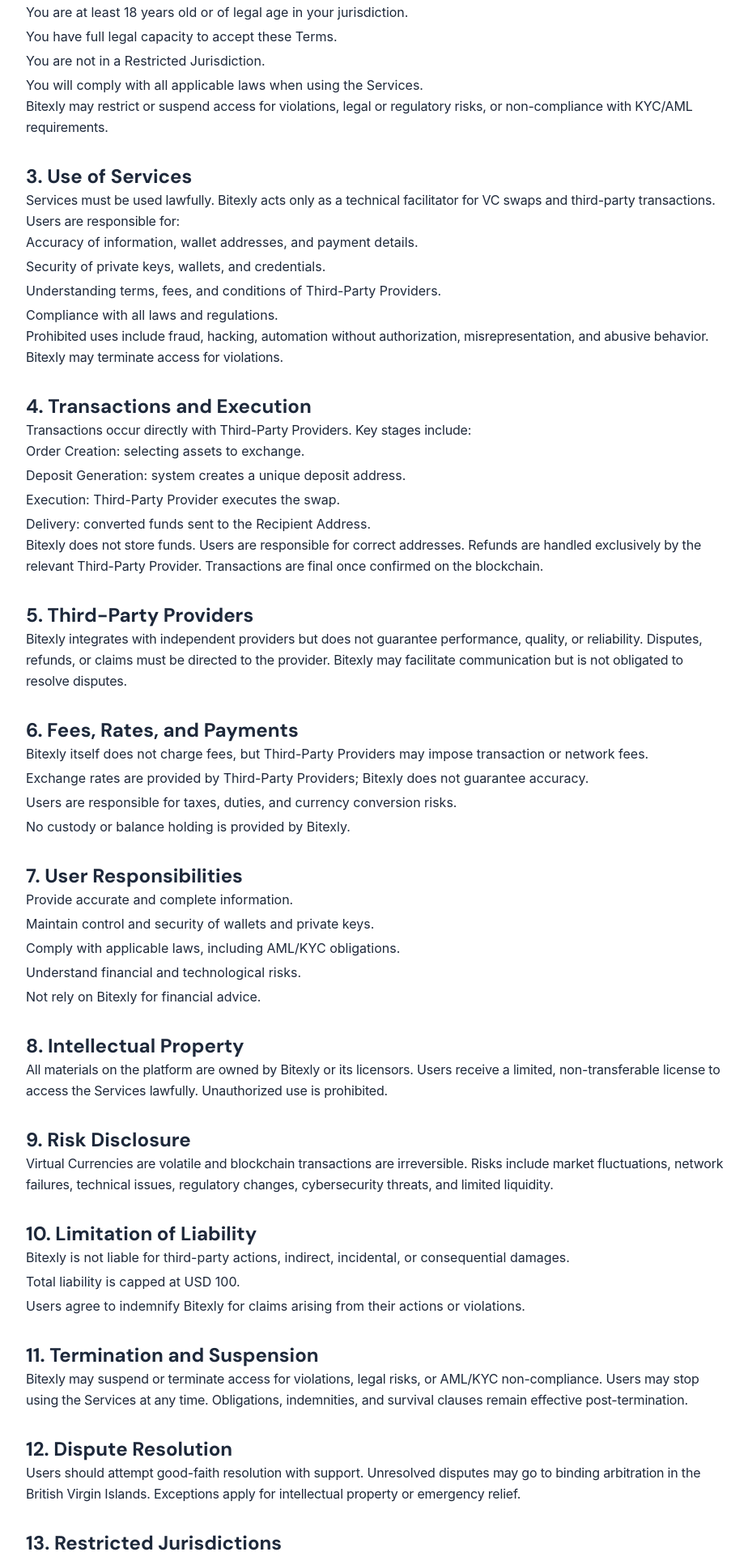
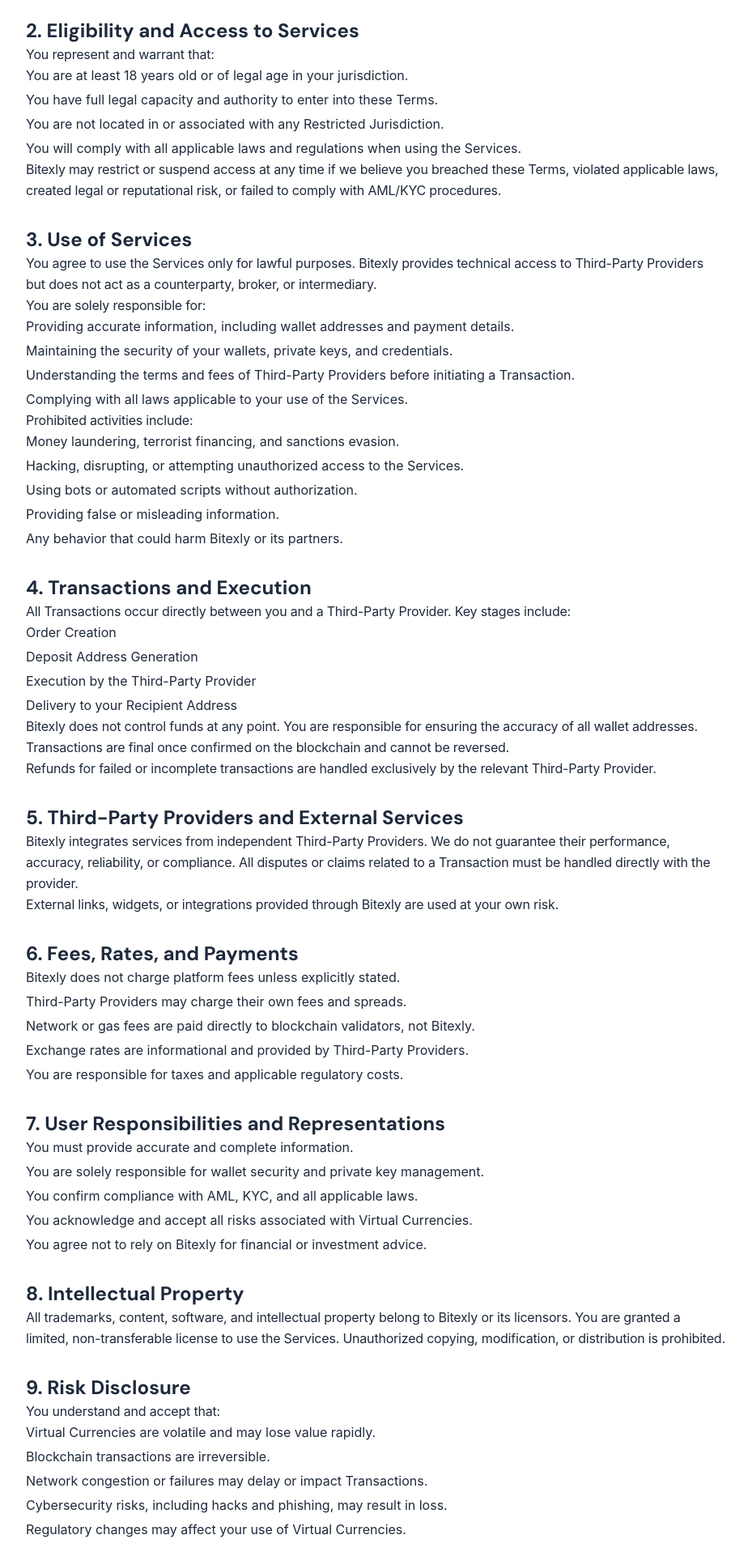
Before and after one commit to Sam-3l/bitexly_frontend, a React (Vite) app: page /terms-of-use in a window 1280 px wide. Shown: the part 414-2331 px from the top of the page at 81% size, without its empty margins (176-1100 px from the left). Built offline with nearby package versions, Linux system fonts and the light colour scheme; no server answers.

Commit message:
feat: update Footer links to use absolute paths and refactor Terms of Use content for clarity and compliance

```diff
--- a/src/components/home/Footer.jsx
+++ b/src/components/home/Footer.jsx
@@ -4,7 +4,7 @@
 const Footer = () => {
   const footerLinks = {
     company: [
-      { label: 'About', href: '#about' },
+      { label: 'About', href: '/#about' },
       { label: 'Blog', href: 'https://blog.bitexly.com' },
       { label: 'Careers', href: 'https://blog.bitexly.com/career' },
       { label: 'Contact', href: '/contact' }
--- a/src/pages/TermsOfUse.jsx
+++ b/src/pages/TermsOfUse.jsx
@@ -16,167 +16,193 @@
         <section>
           <h2 className="text-2xl font-semibold text-inherit">1. Introduction</h2>
           <p>
-          These Terms govern your relationship with Bitexly and define the rules for accessing and using our Services, including the website, APIs, and mobile applications. By using our Services, you accept these Terms. If you do not agree, do not use the Services.
+            These Terms of Use govern your relationship with Bitexly and outline the conditions for accessing and using our Services, including the Website, APIs, mobile applications, and related infrastructure. By accessing or using our Services, you agree to be bound by these Terms. If you do not agree, you must stop using the Services.
           </p>
           <p>
-          You acknowledge that using Virtual Currencies (VCs) involves risks, and Bitexly operates solely as a non-custodial aggregator, not holding or controlling user funds.
+            Bitexly operates as a non-custodial digital platform. We do not provide Virtual Currency storage, safekeeping, custodial, or withdrawal services. Our role is limited to aggregating and facilitating technical access to cryptocurrency swap, on-ramp, and off-ramp offerings provided by independent Third-Party Providers.
+          </p>
+          <p>
+            You acknowledge that using Virtual Currencies involves inherent risks, including volatility and regulatory uncertainty. You confirm that you have the knowledge and risk tolerance required to use our Services.
           </p>
         </section>
 
-      {/* 2. Eligibility and Access */}
+        {/* 2. Eligibility and Access to Services */}
         <section>
-        <h2 className="text-2xl font-semibold text-inherit">2. Eligibility and Access</h2>
+          <h2 className="text-2xl font-semibold text-inherit">2. Eligibility and Access to Services</h2>
           <p>You represent and warrant that:</p>
           <ul className="list-disc list-inside space-y-1">
             <li>You are at least 18 years old or of legal age in your jurisdiction.</li>
-          <li>You have full legal capacity to accept these Terms.</li>
-          <li>You are not in a Restricted Jurisdiction.</li>
-          <li>You will comply with all applicable laws when using the Services.</li>
+            <li>You have full legal capacity and authority to enter into these Terms.</li>
+            <li>You are not located in or associated with any Restricted Jurisdiction.</li>
+            <li>You will comply with all applicable laws and regulations when using the Services.</li>
           </ul>
-        <p>Bitexly may restrict or suspend access for violations, legal or regulatory risks, or non-compliance with KYC/AML requirements.</p>
+          <p>
+            Bitexly may restrict or suspend access at any time if we believe you breached these Terms, violated applicable laws, created legal or reputational risk, or failed to comply with AML/KYC procedures.
+          </p>
         </section>
 
         {/* 3. Use of Services */}
         <section>
-        <h2 className="text-inherit text-2xl font-semibold">3. Use of Services</h2>
+          <h2 className="text-2xl font-semibold text-inherit">3. Use of Services</h2>
           <p>
-          Services must be used lawfully. Bitexly acts only as a technical facilitator for VC swaps and third-party transactions. Users are responsible for:
+            You agree to use the Services only for lawful purposes. Bitexly provides technical access to Third-Party Providers but does not act as a counterparty, broker, or intermediary.
           </p>
+          <p>You are solely responsible for:</p>
           <ul className="list-disc list-inside space-y-1">
-          <li>Accuracy of information, wallet addresses, and payment details.</li>
-          <li>Security of private keys, wallets, and credentials.</li>
-          <li>Understanding terms, fees, and conditions of Third-Party Providers.</li>
-          <li>Compliance with all laws and regulations.</li>
+            <li>Providing accurate information, including wallet addresses and payment details.</li>
+            <li>Maintaining the security of your wallets, private keys, and credentials.</li>
+            <li>Understanding the terms and fees of Third-Party Providers before initiating a Transaction.</li>
+            <li>Complying with all laws applicable to your use of the Services.</li>
           </ul>
-        <p>
-          Prohibited uses include fraud, hacking, automation without authorization, misrepresentation, and abusive behavior. Bitexly may terminate access for violations.
-        </p>
+          <p>Prohibited activities include:</p>
+          <ul className="list-disc list-inside space-y-1">
+            <li>Money laundering, terrorist financing, and sanctions evasion.</li>
+            <li>Hacking, disrupting, or attempting unauthorized access to the Services.</li>
+            <li>Using bots or automated scripts without authorization.</li>
+            <li>Providing false or misleading information.</li>
+            <li>Any behavior that could harm Bitexly or its partners.</li>
+          </ul>
         </section>
 
         {/* 4. Transactions and Execution */}
         <section>
-        <h2 className="text-inherit text-2xl font-semibold">4. Transactions and Execution</h2>
-        <p>
-          Transactions occur directly with Third-Party Providers. Key stages include:
-        </p>
+          <h2 className="text-2xl font-semibold text-inherit">4. Transactions and Execution</h2>
+          <p>All Transactions occur directly between you and a Third-Party Provider. Key stages include:</p>
           <ul className="list-disc list-inside space-y-1">
-          <li>Order Creation: selecting assets to exchange.</li>
-          <li>Deposit Generation: system creates a unique deposit address.</li>
-          <li>Execution: Third-Party Provider executes the swap.</li>
-          <li>Delivery: converted funds sent to the Recipient Address.</li>
+            <li>Order Creation</li>
+            <li>Deposit Address Generation</li>
+            <li>Execution by the Third-Party Provider</li>
+            <li>Delivery to your Recipient Address</li>
           </ul>
           <p>
-          Bitexly does not store funds. Users are responsible for correct addresses. Refunds are handled exclusively by the relevant Third-Party Provider. Transactions are final once confirmed on the blockchain.
+            Bitexly does not control funds at any point. You are responsible for ensuring the accuracy of all wallet addresses. Transactions are final once confirmed on the blockchain and cannot be reversed.
+          </p>
+          <p>
+            Refunds for failed or incomplete transactions are handled exclusively by the relevant Third-Party Provider.
           </p>
         </section>
 
-      {/* 5. Third-Party Providers */}
+        {/* 5. Third-Party Providers and External Services */}
         <section>
-        <h2 className="text-inherit text-2xl font-semibold">5. Third-Party Providers</h2>
+          <h2 className="text-2xl font-semibold text-inherit">5. Third-Party Providers and External Services</h2>
           <p>
-          Bitexly integrates with independent providers but does not guarantee performance, quality, or reliability. Disputes, refunds, or claims must be directed to the provider. Bitexly may facilitate communication but is not obligated to resolve disputes.
+            Bitexly integrates services from independent Third-Party Providers. We do not guarantee their performance, accuracy, reliability, or compliance. All disputes or claims related to a Transaction must be handled directly with the provider.
+          </p>
+          <p>
+            External links, widgets, or integrations provided through Bitexly are used at your own risk.
           </p>
         </section>
 
         {/* 6. Fees, Rates, and Payments */}
         <section>
-        <h2 className="text-inherit text-2xl font-semibold">6. Fees, Rates, and Payments</h2>
+          <h2 className="text-2xl font-semibold text-inherit">6. Fees, Rates, and Payments</h2>
           <ul className="list-disc list-inside space-y-1">
-          <li>Bitexly itself does not charge fees, but Third-Party Providers may impose transaction or network fees.</li>
-          <li>Exchange rates are provided by Third-Party Providers; Bitexly does not guarantee accuracy.</li>
-          <li>Users are responsible for taxes, duties, and currency conversion risks.</li>
-          <li>No custody or balance holding is provided by Bitexly.</li>
+            <li>Bitexly does not charge platform fees unless explicitly stated.</li>
+            <li>Third-Party Providers may charge their own fees and spreads.</li>
+            <li>Network or gas fees are paid directly to blockchain validators, not Bitexly.</li>
+            <li>Exchange rates are informational and provided by Third-Party Providers.</li>
+            <li>You are responsible for taxes and applicable regulatory costs.</li>
           </ul>
         </section>
 
-      {/* 7. User Responsibilities */}
+        {/* 7. User Responsibilities and Representations */}
         <section>
-        <h2 className="text-inherit text-2xl font-semibold">7. User Responsibilities</h2>
+          <h2 className="text-2xl font-semibold text-inherit">7. User Responsibilities and Representations</h2>
           <ul className="list-disc list-inside space-y-1">
-          <li>Provide accurate and complete information.</li>
-          <li>Maintain control and security of wallets and private keys.</li>
-          <li>Comply with applicable laws, including AML/KYC obligations.</li>
-          <li>Understand financial and technological risks.</li>
-          <li>Not rely on Bitexly for financial advice.</li>
+            <li>You must provide accurate and complete information.</li>
+            <li>You are solely responsible for wallet security and private key management.</li>
+            <li>You confirm compliance with AML, KYC, and all applicable laws.</li>
+            <li>You acknowledge and accept all risks associated with Virtual Currencies.</li>
+            <li>You agree not to rely on Bitexly for financial or investment advice.</li>
           </ul>
         </section>
 
         {/* 8. Intellectual Property */}
         <section>
-        <h2 className="text-inherit text-2xl font-semibold">8. Intellectual Property</h2>
+          <h2 className="text-2xl font-semibold text-inherit">8. Intellectual Property</h2>
           <p>
-          All materials on the platform are owned by Bitexly or its licensors. Users receive a limited, non-transferable license to access the Services lawfully. Unauthorized use is prohibited.
+            All trademarks, content, software, and intellectual property belong to Bitexly or its licensors. You are granted a limited, non-transferable license to use the Services. Unauthorized copying, modification, or distribution is prohibited.
           </p>
         </section>
 
         {/* 9. Risk Disclosure */}
         <section>
-        <h2 className="text-inherit text-2xl font-semibold">9. Risk Disclosure</h2>
-        <p>
-          Virtual Currencies are volatile and blockchain transactions are irreversible. Risks include market fluctuations, network failures, technical issues, regulatory changes, cybersecurity threats, and limited liquidity.
-        </p>
+          <h2 className="text-2xl font-semibold text-inherit">9. Risk Disclosure</h2>
+          <p>You understand and accept that:</p>
+          <ul className="list-disc list-inside space-y-1">
+            <li>Virtual Currencies are volatile and may lose value rapidly.</li>
+            <li>Blockchain transactions are irreversible.</li>
+            <li>Network congestion or failures may delay or impact Transactions.</li>
+            <li>Cybersecurity risks, including hacks and phishing, may result in loss.</li>
+            <li>Regulatory changes may affect your use of Virtual Currencies.</li>
+          </ul>
         </section>
 
-      {/* 10. Limitation of Liability */}
+        {/* 10. Limitation of Liability and Indemnification */}
         <section>
-        <h2 className="text-inherit text-2xl font-semibold">10. Limitation of Liability</h2>
+          <h2 className="text-2xl font-semibold text-inherit">10. Limitation of Liability and Indemnification</h2>
           <ul className="list-disc list-inside space-y-1">
-          <li>Bitexly is not liable for third-party actions, indirect, incidental, or consequential damages.</li>
+            <li>Bitexly is not liable for the actions or failures of Third-Party Providers.</li>
+            <li>We are not responsible for indirect, incidental, or consequential damages.</li>
             <li>Total liability is capped at USD 100.</li>
-          <li>Users agree to indemnify Bitexly for claims arising from their actions or violations.</li>
+            <li>You agree to indemnify Bitexly for any claims resulting from your misuse of the Services.</li>
           </ul>
         </section>
 
         {/* 11. Termination and Suspension */}
         <section>
-        <h2 className="text-inherit text-2xl font-semibold">11. Termination and Suspension</h2>
+          <h2 className="text-2xl font-semibold text-inherit">11. Termination and Suspension</h2>
           <p>
-          Bitexly may suspend or terminate access for violations, legal risks, or AML/KYC non-compliance. Users may stop using the Services at any time. Obligations, indemnities, and survival clauses remain effective post-termination.
+            Bitexly may suspend or terminate access immediately for policy violations, legal risks, or failure to comply with verification requirements. You may stop using the Services at any time. Certain obligations survive termination.
           </p>
         </section>
 
-      {/* 12. Dispute Resolution */}
+        {/* 12. Dispute Resolution and Governing Law */}
         <section>
-        <h2 className="text-inherit text-2xl font-semibold">12. Dispute Resolution</h2>
+          <h2 className="text-2xl font-semibold text-inherit">12. Dispute Resolution and Governing Law</h2>
           <p>
-          Users should attempt good-faith resolution with support. Unresolved disputes may go to binding arbitration in the British Virgin Islands. Exceptions apply for intellectual property or emergency relief.
+            Users should first attempt good-faith resolution through our support team. Unresolved disputes will be handled through binding arbitration in the British Virgin Islands, unless otherwise required by law.
           </p>
+          <p>You waive any right to participate in class actions.</p>
         </section>
 
         {/* 13. Restricted Jurisdictions */}
         <section>
-        <h2 className="text-inherit text-2xl font-semibold">13. Restricted Jurisdictions</h2>
+          <h2 className="text-2xl font-semibold text-inherit">13. Restricted Jurisdictions</h2>
           <p>
-          Residents of Restricted Jurisdictions are prohibited from using the Services. Circumventing restrictions via VPN or proxies is a breach.
+            Users from Restricted Jurisdictions are strictly prohibited from using the Services. You must not use VPNs, proxies, or tools to disguise your location.
           </p>
         </section>
 
         {/* 14. Complaints and Support */}
         <section>
-        <h2 className="text-inherit text-2xl font-semibold">14. Complaints and Support</h2>
+          <h2 className="text-2xl font-semibold text-inherit">14. Complaints and Support</h2>
           <p>
-          Users can submit complaints to info@bitexly.com. Bitexly acknowledges complaints within 3 business days and aims to provide substantive responses within 15 business days. Third-party provider issues may require opening tickets with the provider.
+            Complaints may be submitted to info@bitexly.com. We acknowledge complaints within 3 business days and aim to respond within 15 business days. Issues involving Third-Party Providers may require you to open a ticket directly with them.
           </p>
         </section>
 
         {/* 15. General Provisions */}
         <section>
-        <h2 className="text-inherit text-2xl font-semibold">15. General Provisions</h2>
+          <h2 className="text-2xl font-semibold text-inherit">15. General Provisions</h2>
           <ul className="list-disc list-inside space-y-1">
-          <li>These Terms are the entire agreement and supersede prior communications.</li>
-          <li>Bitexly may update Terms at any time; continued use constitutes acceptance.</li>
-          <li>Users may not assign rights without consent; Bitexly may assign freely.</li>
+            <li>These Terms constitute the entire agreement between you and Bitexly.</li>
+            <li>Bitexly may update these Terms at any time; continued use signifies acceptance.</li>
+            <li>Users may not assign rights without approval; Bitexly may assign freely.</li>
             <li>Failure to enforce a provision is not a waiver.</li>
-          <li>Invalid provisions do not affect the rest of the Terms.</li>
-          <li>Notices may be sent electronically to the provided email.</li>
+            <li>If any provision is invalid, remaining provisions remain enforceable.</li>
+            <li>Notices will be sent electronically or posted on Bitexly.com.</li>
           </ul>
         </section>
 
-      {/* 16. Regulatory Status */}
+        {/* 16. Regulatory Classification and Legal Status */}
               <section>
-        <h2 className="text-inherit text-2xl font-semibold">16. Regulatory Status</h2>
+                <h2 className="text-2xl font-semibold text-inherit">16. Regulatory Classification and Legal Status</h2>
                 <p>
-          Bitexly is a non-custodial technology platform and not a bank, exchange, or financial advisor. Users are solely responsible for compliance with laws, taxation, and cross-border regulations.
+                  Bitexly is a non-custodial technology platform. We do not operate as a bank, exchange, broker, financial advisor, payment institution, or money services business. All financial processing and settlement are performed by independent, regulated Third-Party Providers.
+                </p>
+                <p>
+                  All information provided through our Services is for informational and technical purposes only. You are solely responsible for determining the legality of your activities, as well as any tax or compliance obligations.
                 </p>
               </section>
       </main>
```
Also changed, not shown: src/components/layout/Navbar.jsx (+4 -4 lines), src/components/ui/BuyFlow.jsx (+23 -23 lines), src/components/ui/SellFlow.jsx (+23 -23 lines), 1 other file (tests, documents, lock files or other folders). Lines whose indentation alone changed are shown as unchanged.
